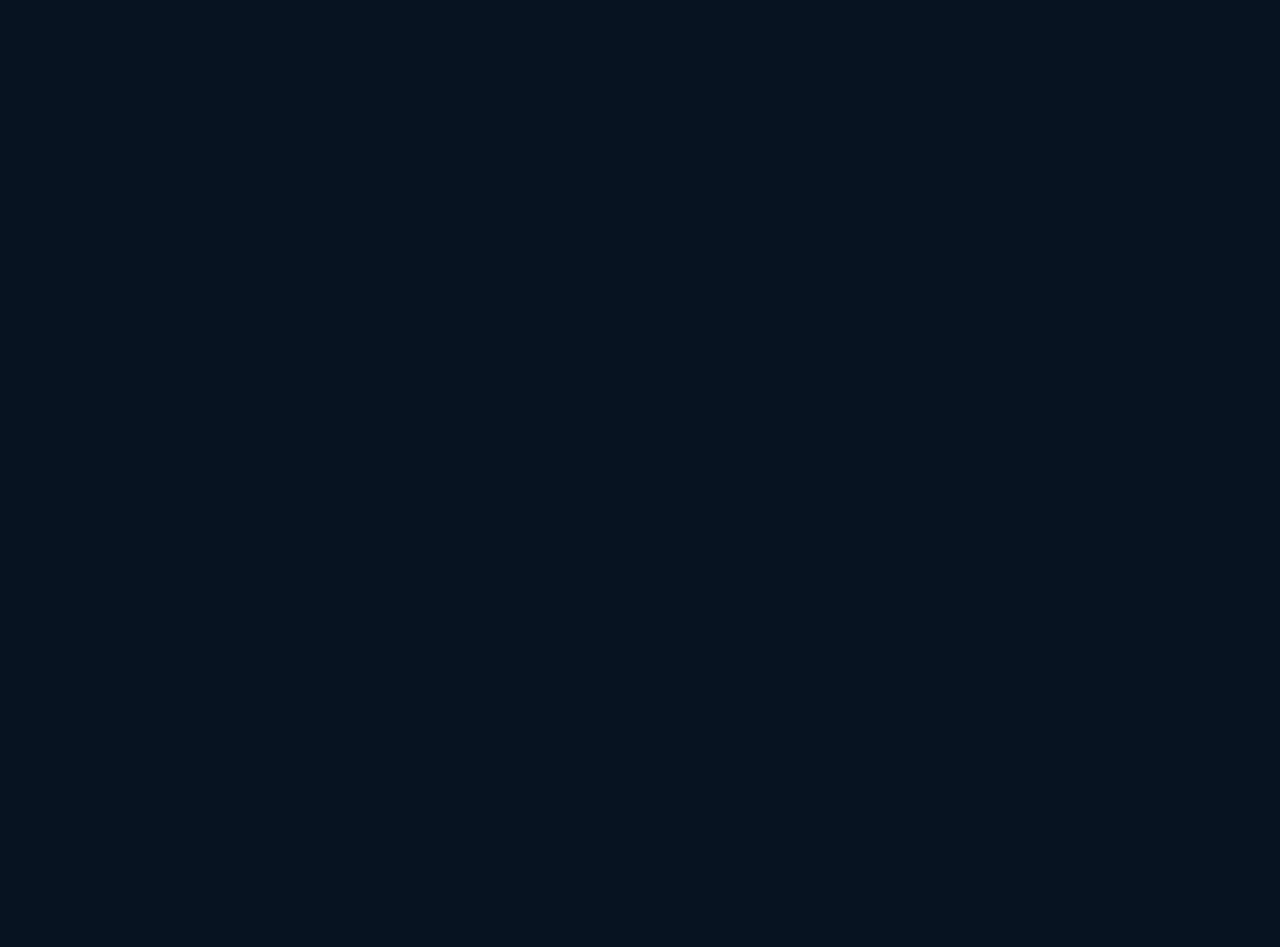
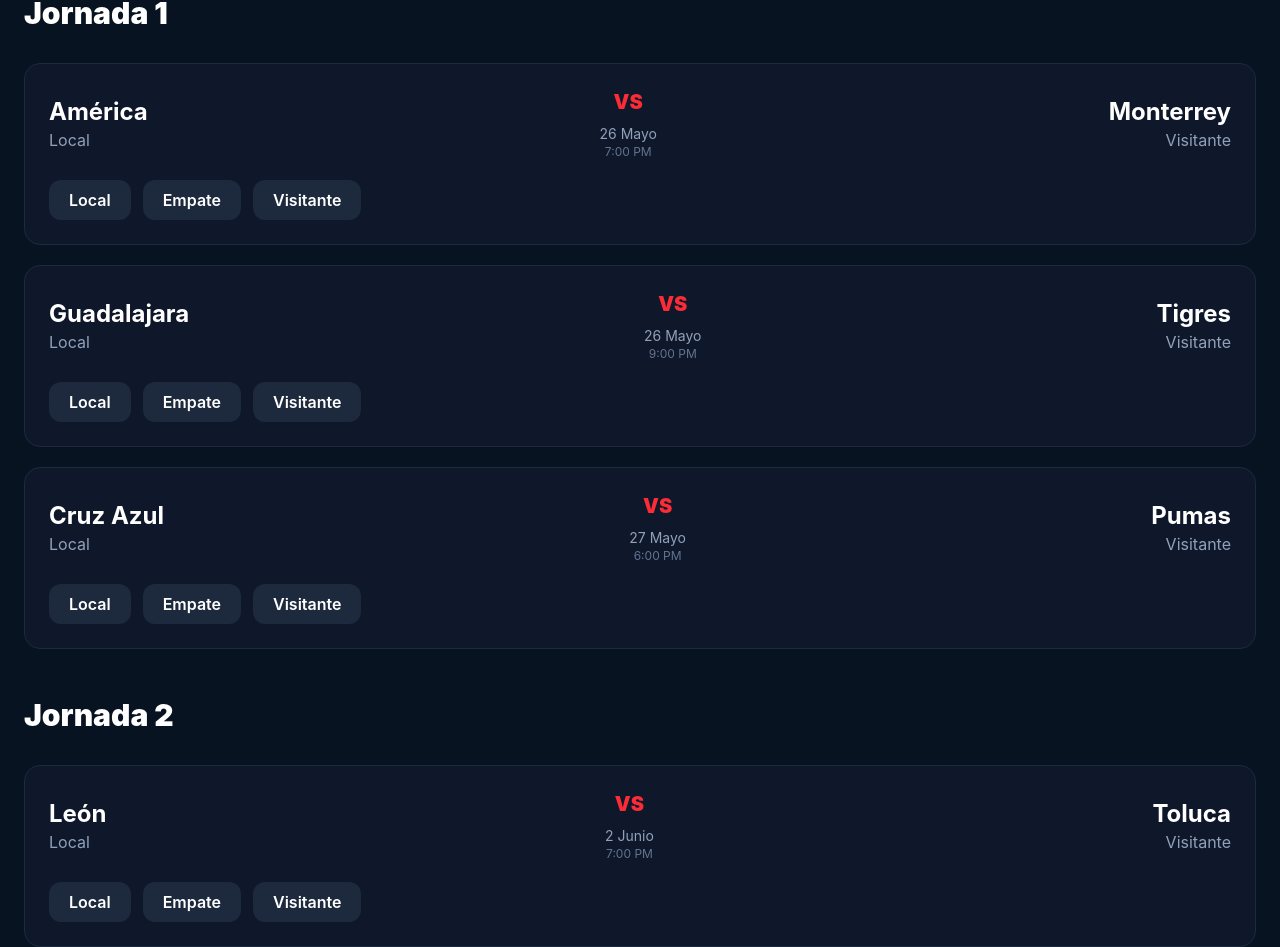
Before and after one commit to ntorres2612/PollaMix, a Next.js app: page / in a window 1280 px wide. Shown: the part 960-1907 px from the top of the page. Before the commit the page ends 907 px from the top, so only its background shows below. Built offline with nearby package versions, Linux system fonts and the light colour scheme.

Commit message:
Sprint 1.7 - Tabla profesional de partidos

```diff
--- a/src/app/page.tsx
+++ b/src/app/page.tsx
@@ -1,11 +1,13 @@
 import Navbar from "@/components/layout/Navbar";
 import Hero from "@/components/home/Hero";
+import MatchTable from "@/components/match/MatchTable";
 
 export default function Home() {
   return (
     <main className="bg-[#071321] text-white min-h-screen">
       <Navbar />
       <Hero />
+      <MatchTable />
     </main>
   );
 }
--- /dev/null
+++ b/src/components/match/MatchCard.tsx
@@ -0,0 +1,61 @@
+import MatchSelector from "./MatchSelector";
+
+interface Props {
+  home: string;
+  away: string;
+  date: string;
+  time: string;
+}
+
+export default function MatchCard({
+  home,
+  away,
+  date,
+  time,
+}: Props) {
+  return (
+    <div className="bg-slate-900 rounded-2xl p-6 border border-slate-800 hover:border-red-600 transition-all">
+
+      <div className="flex justify-between items-center">
+
+        <div>
+          <h2 className="text-2xl font-bold">
+            {home}
+          </h2>
+
+          <p className="text-slate-400">
+            Local
+          </p>
+        </div>
+
+        <div className="text-center">
+          <h3 className="text-red-500 text-xl font-black">
+            VS
+          </h3>
+
+          <p className="text-slate-400 text-sm mt-2">
+            {date}
+          </p>
+
+          <p className="text-slate-500 text-xs">
+            {time}
+          </p>
+        </div>
+
+        <div className="text-right">
+          <h2 className="text-2xl font-bold">
+            {away}
+          </h2>
+
+          <p className="text-slate-400">
+            Visitante
+          </p>
+        </div>
+
+      </div>
+
+      <MatchSelector />
+
+    </div>
+  );
+}
--- /dev/null
+++ b/src/components/match/MatchSelector.tsx
@@ -0,0 +1,37 @@
+"use client";
+
+import { useState } from "react";
+
+export default function MatchSelector() {
+  const [selected, setSelected] = useState("");
+
+  const options = [
+    "Local",
+    "Empate",
+    "Visitante",
+  ];
+
+  return (
+    <div className="flex gap-3 mt-5">
+
+      {options.map((option) => (
+
+        <button
+          key={option}
+          onClick={() => setSelected(option)}
+          className={`px-5 py-2 rounded-xl font-semibold transition-all duration-300
+
+          ${
+            selected === option
+              ? "bg-red-600 text-white"
+              : "bg-slate-800 hover:bg-slate-700"
+          }`}
+        >
+          {option}
+        </button>
+
+      ))}
+
+    </div>
+  );
+}
--- /dev/null
+++ b/src/components/match/MatchTable.tsx
@@ -0,0 +1,26 @@
+import Container from "@/components/ui/Container";
+import MatchWeek from "./MatchWeek";
+import { matches } from "@/data/matches";
+
+
+export default function MatchTable() {
+  const grouped = matches.reduce((acc: any, match) => {
+    if (!acc[match.week]) acc[match.week] = [];
+    acc[match.week].push(match);
+    return acc;
+  }, {});
+
+  return (
+    <Container>
+
+      {Object.entries(grouped).map(([week, data]) => (
+        <MatchWeek
+          key={week}
+          week={Number(week)}
+          matches={data as any}
+        />
+      ))}
+
+    </Container>
+  );
+}
--- /dev/null
+++ b/src/components/match/MatchWeek.tsx
@@ -0,0 +1,40 @@
+import MatchCard from "./MatchCard";
+
+interface Match {
+  id: number;
+  home: string;
+  away: string;
+  date: string;
+  time: string;
+}
+
+interface Props {
+  week: number;
+  matches: Match[];
+}
+
+export default function MatchWeek({ week, matches }: Props) {
+  return (
+    <section className="mt-12">
+
+      <h2 className="text-3xl font-black mb-8">
+        Jornada {week}
+      </h2>
+
+      <div className="space-y-5">
+
+        {matches.map((match) => (
+          <MatchCard
+            key={match.id}
+            home={match.home}
+            away={match.away}
+            date={match.date}
+            time={match.time}
+          />
+        ))}
+
+      </div>
+
+    </section>
+  );
+}
--- /dev/null
+++ b/src/data/matches.ts
@@ -0,0 +1,34 @@
+export const matches = [
+  {
+    id: 1,
+    week: 1,
+    home: "América",
+    away: "Monterrey",
+    date: "26 Mayo",
+    time: "7:00 PM",
+  },
+  {
+    id: 2,
+    week: 1,
+    home: "Guadalajara",
+    away: "Tigres",
+    date: "26 Mayo",
+    time: "9:00 PM",
+  },
+  {
+    id: 3,
+    week: 1,
+    home: "Cruz Azul",
+    away: "Pumas",
+    date: "27 Mayo",
+    time: "6:00 PM",
+  },
+  {
+    id: 4,
+    week: 2,
+    home: "León",
+    away: "Toluca",
+    date: "2 Junio",
+    time: "7:00 PM",
+  },
+];
```
